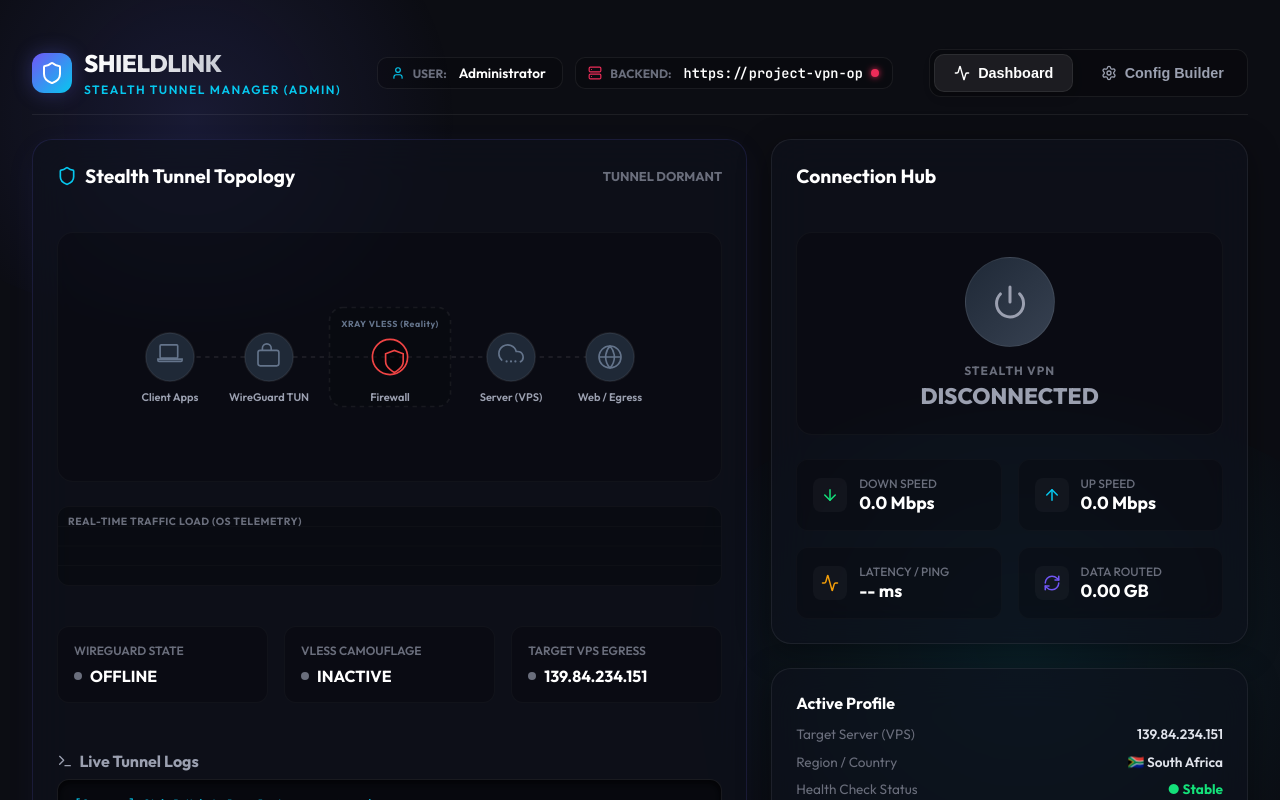
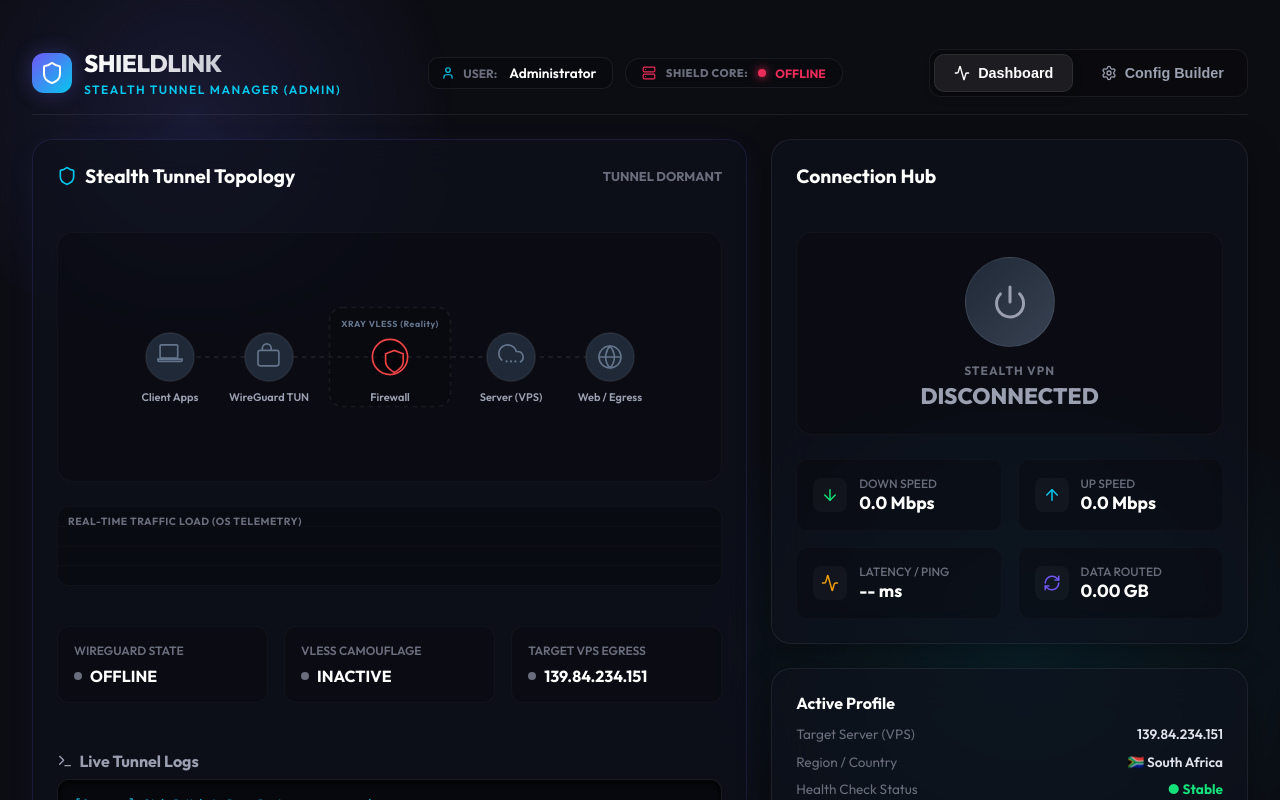
Before and after one commit to arxlifehax-lang/project-vpn-open, a React (Vite) app: page / in a window 1280 px wide. Shown: the top 800 px of the page. Built offline with nearby package versions, Linux system fonts and the light colour scheme; no server answers; what @capacitor/core would draw is missing.

Commit message:
Hide raw backend URL input and display sleek Online/Offline status widget

```diff
--- a/src/App.jsx
+++ b/src/App.jsx
@@ -395,39 +395,23 @@ export default function App() {
             />
           </div>
 
-          {/* Backend URL Input Card */}
-          <div style={{ display: 'flex', alignItems: 'center', gap: '0.5rem', background: 'rgba(0,0,0,0.2)', border: '1px solid var(--border-light)', padding: '0.4rem 0.8rem', borderRadius: '10px' }}>
+          {/* Sleek Premium Core Health Status Pill */}
+          <div style={{ display: 'flex', alignItems: 'center', gap: '0.6rem', background: 'rgba(0,0,0,0.2)', border: '1px solid var(--border-light)', padding: '0.4rem 1rem', borderRadius: '20px' }}>
             <Server size={14} style={{ color: isBackendConnected ? 'var(--accent-emerald)' : 'var(--accent-red)' }} />
-            <span style={{ fontSize: '0.75rem', color: 'var(--text-muted)', fontWeight: '700', textTransform: 'uppercase', marginRight: '0.25rem' }}>Backend:</span>
-            <input
-              type="text"
-              value={backendUrl}
-              onChange={(e) => {
-                const url = e.target.value;
-                setBackendUrl(url);
-                localStorage.setItem('shieldlink_backend_url', url);
-              }}
-              style={{
-                background: 'none',
-                border: 'none',
-                color: 'var(--text-white)',
-                fontSize: '0.85rem',
-                fontWeight: '600',
-                outline: 'none',
-                width: '180px',
-                fontFamily: 'var(--font-mono)'
-              }}
-              placeholder="http://localhost:5000"
-            />
-            {/* Health indicator dot */}
+            <span style={{ fontSize: '0.7rem', color: 'var(--text-muted)', fontWeight: '800', textTransform: 'uppercase', letterSpacing: '0.5px' }}>
+              Shield Core:
+            </span>
             <span style={{
               width: '8px',
               height: '8px',
               borderRadius: '50%',
               background: isBackendConnected ? 'var(--accent-emerald)' : 'var(--accent-red)',
-              boxShadow: isBackendConnected ? '0 0 6px var(--accent-emerald)' : '0 0 6px var(--accent-red)',
+              boxShadow: isBackendConnected ? '0 0 8px var(--accent-emerald)' : '0 0 8px var(--accent-red)',
               display: 'inline-block'
-            }} title={isBackendConnected ? "Backend Reachable" : "Backend Offline"}></span>
+            }}></span>
+            <span style={{ fontSize: '0.75rem', fontWeight: '700', color: isBackendConnected ? 'var(--accent-emerald)' : 'var(--accent-red)', textTransform: 'uppercase' }}>
+              {isBackendConnected ? 'Online' : 'Offline'}
+            </span>
           </div>
         </div>
 
```
